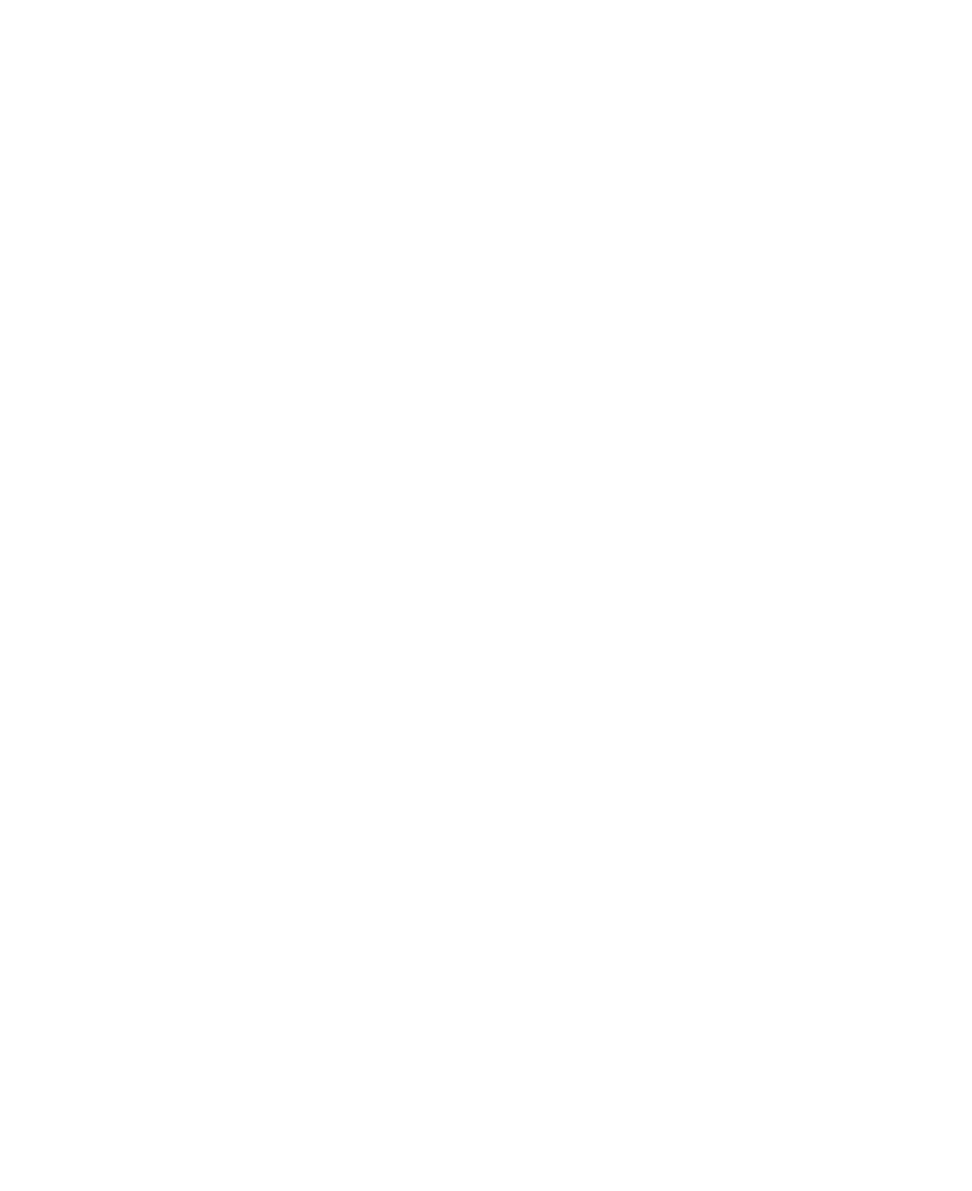
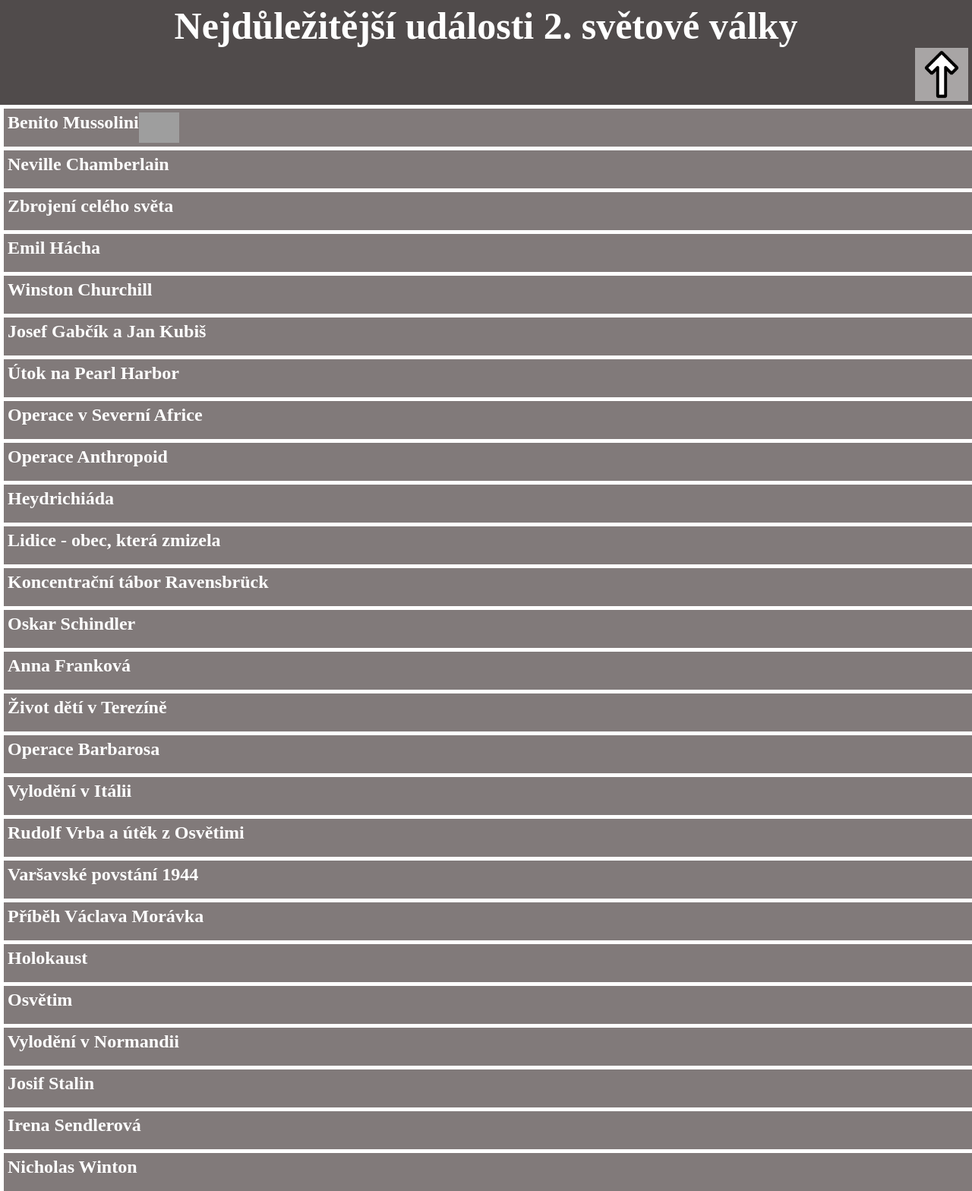
Before and after one commit to KrizMartin/project-page-main, a plain HTML site: page index.html in a window 1280 px wide. Shown: the top 1568 px of the page at 76% size. Before the commit the page ends 800 px from the top, so only its background shows below. Drawn offline with Linux system fonts and the light colour scheme; grey boxes are pictures that could not be loaded.

Commit message:
jsme na dobré cestě

```diff
--- a/index.html
+++ b/index.html
@@ -7,6 +7,126 @@
     <link rel="stylesheet" href="style.css">
 </head>
 <body>
+<div class="home">
+    <h1>Nejdůležitější události 2. světové války</h1>
+    <a class="arrow" href="#" id="homeBtn"><img class="arrow-img" src="up-arrow-removebg-preview (1).png" alt=""></a>
+</div>
 
+<div class="card">
+<h2>Benito Mussolini</h2>
+<img src="Mussolini.jpg" alt="">
+</div>
+
+<div class="card2">
+    <h2>Neville Chamberlain</h2>
+</div>
+
+<div class="card">
+    <h2>Zbrojení celého světa</h2>
+</div>
+
+<div class="card2">
+        <h2>Emil Hácha</h2>
+</div>
+
+<div class="card">
+    <h2>Winston Churchill</h2>
+</div>
+
+<div class="card2">
+        <h2>Josef Gabčík a Jan Kubiš</h2>
+</div>
+
+<div class="card">
+    <h2>Útok na Pearl Harbor</h2>
+</div>
+
+<div class="card2">
+    <h2>Operace v Severní Africe</h2>
+</div>
+
+<div class="card">
+    <h2>Operace Anthropoid</h2>
+</div>
+
+<div class="card2">
+    <h2>Heydrichiáda</h2>
+</div>
+
+<div class="card">
+    <h2>Lidice - obec, která zmizela</h2>
+</div>
+
+<div class="card2">
+    <h2>Koncentrační tábor Ravensbrück</h2>
+</div>
+
+<div class="card">
+    <h2>Oskar Schindler</h2>
+</div>
+
+<div class="card2">
+    <h2>Anna Franková</h2>
+</div>
+
+<div class="card">
+    <h2>Život dětí v Terezíně</h2>
+</div>
+
+<div class="card2">
+    <h2>Operace Barbarosa</h2>
+</div>
+
+<div class="card">
+    <h2>Vylodění v Itálii</h2>
+</div>
+
+<div class="card2">
+    <h2>Rudolf Vrba a útěk z Osvětimi</h2>
+</div>
+
+<div class="card">
+    <h2>Varšavské povstání 1944</h2>
+</div>
+
+<div class="card2">
+    <h2>Příběh Václava Morávka</h2>
+</div>
+
+<div class="card">
+    <h2>Holokaust</h2>
+</div>
+
+<div class="card2">
+    <h2>Osvětim</h2>
+</div>
+
+<div class="card">
+    <h2>Vylodění v Normandii</h2>
+</div>
+
+<div class="card2">
+    <h2>Josif Stalin</h2>
+</div>
+
+<div class="card">
+    <h2>Irena Sendlerová</h2>
+</div>
+
+<div class="card2">
+    <h2>Nicholas Winton</h2>
+</div>
+
+<div class="card">
+    <h2>Hirohito</h2>
+</div>
+
+<div class="card2">
+    <h2>Hirošima a Nagasaki</h2>
+</div>
+
+<div class="card">
+    <h2>Vznik OSN</h2>
+</div>
 </body>
 </html>
--- a/style.css
+++ b/style.css
@@ -3,3 +3,42 @@
     padding: 0;
     box-sizing: border-box;
 }
+.home{
+    background-color: rgb(80, 75, 75);
+    position: sticky;
+    top: 0;
+    padding: 5px;
+
+}
+
+.arrow{
+    height:70px;
+    width: 100%;
+    display: flex;
+    justify-content: flex-end;
+
+}
+
+h1{
+    color: white;
+    display: flex;
+    justify-content: center;
+    align-items: center;
+    font-size: 50px;
+}
+
+.card, .card2{
+    display: flex;
+    justify-content: baseline;
+    background-color: rgb(129, 122, 122);
+    margin: 5px;
+    padding: 5px;
+    height: 50px;
+    width: 100%;
+    color: white;
+}
+.Mussolini{
+    display: flex;
+    width: 300%;
+    height: 100px;
+}
```
Also changed, not shown: Chamberlain.jpg (added), Churchill.jpg (added), Gubcik.jpeg (added), Hacha.jpg (added), Zbrojení.jpg (added), up-arrow-removebg-preview (1).png (added), 1 other file.
